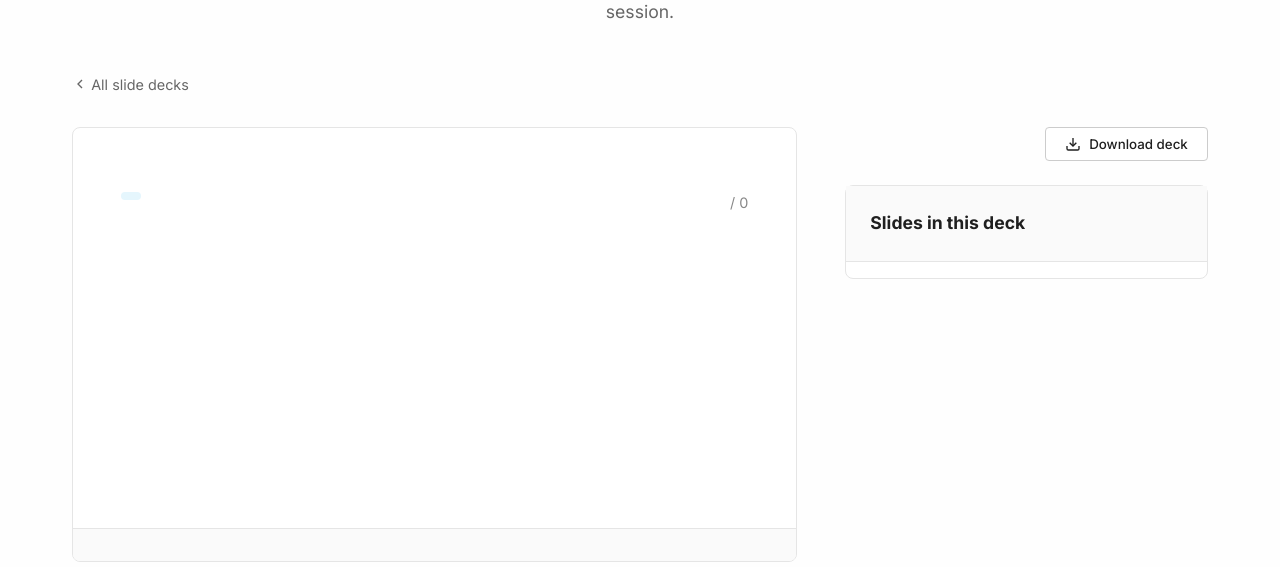
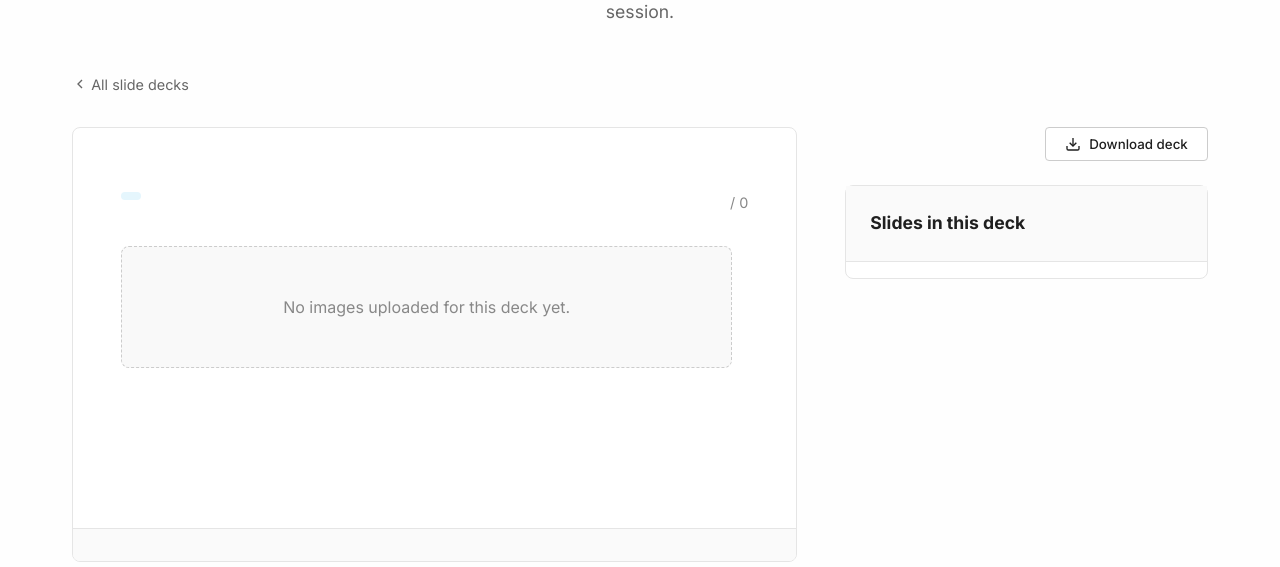
Before and after one commit to tygsh504/Mastering-Python-Flask, a Flask app: template templates/slides.html in a window 1280 px wide. Shown: the part 319-886 px from the top of the page. Run offline with Flask 3, Linux system fonts and the light colour scheme; the template is opened without the code that fills it, so the values that code supplies are empty.

Commit message:
Update slides to support image-based slide decks

```diff
--- a/app.py
+++ b/app.py
@@ -80,43 +80,71 @@ COURSE_SLIDES = [
         "id": "slide_1",
         "module": "PART 1",
         "title": "Introduction",
-        "content": ["Welcome to the course.", "Overview of what we'll cover."]
+        "images": [
+            "images/slides/deck_1/page1.png",
+            "images/slides/deck_1/page2.png",
+            "images/slides/deck_1/page3.png"
+        ]
     },
     {
         "id": "slide_2",
         "module": "PART 2",
         "title": "Drafting using AI Website Builder",
-        "content": ["Prompt engineering basics.", "Drafting layouts with AI tools."]
+        "images": [
+            "images/slides/deck_2/page1.png",
+            "images/slides/deck_2/page2.png",
+            "images/slides/deck_2/page3.png"
+        ]
     },
     {
         "id": "slide_3",
         "module": "PART 3",
         "title": "Setup of Your PC for Coding",
-        "content": ["Install a code editor.", "Set up your environment."]
+        "images": [
+            "images/slides/deck_3/page1.png",
+            "images/slides/deck_3/page2.png",
+            "images/slides/deck_3/page3.png"
+        ]
     },
     {
         "id": "slide_4",
         "module": "PART 4",
         "title": "Coding using AI",
-        "content": ["Generating HTML and CSS.", "Iterating on code with AI."]
+        "images": [
+            "images/slides/deck_4/page1.png",
+            "images/slides/deck_4/page2.png",
+            "images/slides/deck_4/page3.png"
+        ]
     },
     {
         "id": "slide_5",
         "module": "PART 5",
         "title": "Manual Coding for Customization",
-        "content": ["Refining AI generated code.", "Adding custom styles and logic."]
+        "images": [
+            "images/slides/deck_5/page1.png",
+            "images/slides/deck_5/page2.png",
+            "images/slides/deck_5/page3.png"
+        ]
     },
     {
         "id": "slide_6",
         "module": "PART 6",
         "title": "Deployment of Website",
-        "content": ["Hosting options.", "Deploying your site."]
+        "images": [
+            "images/slides/deck_6/page1.png",
+            "images/slides/deck_6/page2.png",
+            "images/slides/deck_6/page3.png"
+        ]
     },
     {
         "id": "slide_7",
         "module": "PART 7",
         "title": "Personal Website Demo",
-        "content": ["Reviewing the final product.", "Next steps."]
+        "images": [
+            "images/slides/deck_7/page1.png",
+            "images/slides/deck_7/page2.png",
+            "images/slides/deck_7/page3.png"
+        ]
     }
 ]
 
--- a/templates/slides.html
+++ b/templates/slides.html
@@ -30,14 +30,17 @@
                 <div style="font-size: 0.8rem; letter-spacing: 1.5px; text-transform: uppercase; color: #555; margin-bottom: 1rem; font-weight: 600;">{{ current_slide.module }}</div>
                 <h2 style="font-size: 2.5rem; line-height: 1.2; margin-bottom: 2rem; color: #333;">{{ current_slide.title }}</h2>
 
-                <ul style="list-style: none; padding-left: 0;">
-                    {% for bullet in current_slide.content %}
-                    <li style="display: flex; gap: 1rem; margin-bottom: 1.5rem; align-items: flex-start;">
-                        <div style="background: #e5f6fd; border-radius: 50%; padding: 4px; display: flex; margin-top: 4px;"><svg width="16" height="16" viewBox="0 0 24 24" fill="none" stroke="#0288d1" stroke-width="3"><polyline points="20 6 9 17 4 12"></polyline></svg></div>
-                        <span style="font-size: 1.1rem; color: #444; line-height: 1.5;">{{ bullet }}</span>
-                    </li>
-                    {% endfor %}
-                </ul>
+                <div style="display: flex; flex-direction: column; gap: 1.5rem; max-height: 60vh; overflow-y: auto; padding-right: 1rem;">
+                    {% if current_slide.images %}
+                        {% for img_path in current_slide.images %}
+                            <img src="{{ url_for('static', filename=img_path) }}" alt="Slide page" style="width: 100%; border: 1px solid #ddd; border-radius: 8px; box-shadow: 0 2px 4px rgba(0,0,0,0.1);">
+                        {% endfor %}
+                    {% else %}
+                        <div style="text-align: center; padding: 3rem; color: #888; background: #f9f9f9; border-radius: 8px; border: 1px dashed #ccc;">
+                            No images uploaded for this deck yet.
+                        </div>
+                    {% endif %}
+                </div>
             </div>
 
             <!-- Slide Controls -->
```
